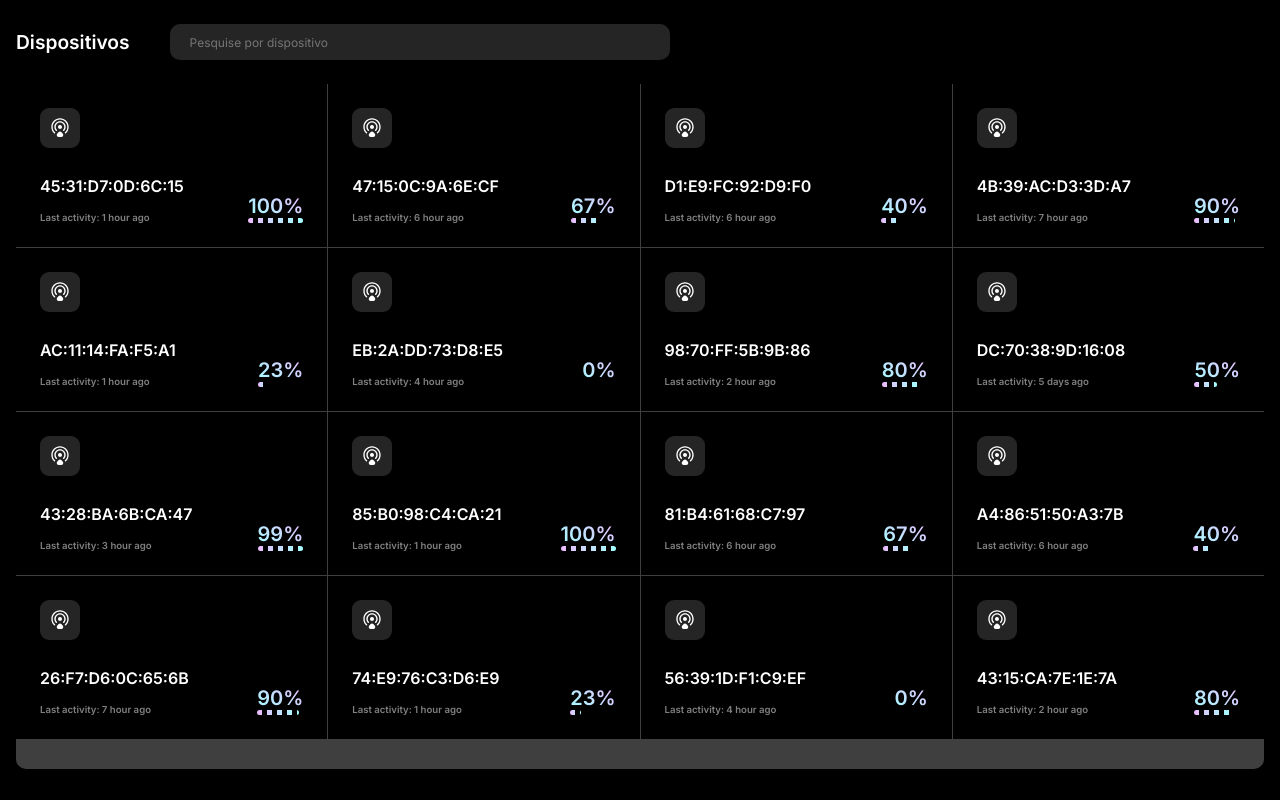
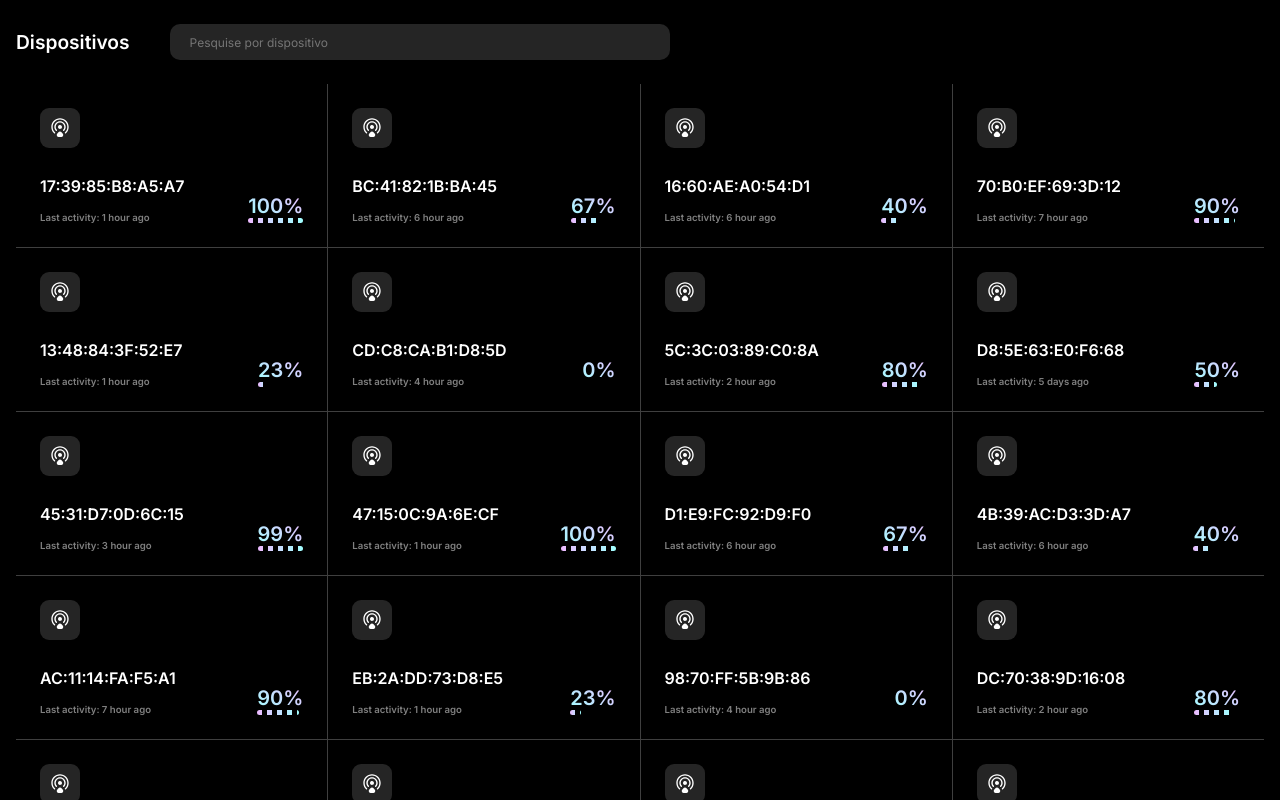
Before and after one commit to 2022M4T1-Inteli/Locus, a React (Vite) app in the folder src/front/: page /gallery in a window 1280 px wide. Shown: the top 800 px of the page. Built offline with nearby package versions, Linux system fonts and the light colour scheme.

Commit message:
feat(integration): :sparkles: Axios setup and login integration

```diff
--- a/src/front/package.json
+++ b/src/front/package.json
@@ -13,6 +13,7 @@
     "@emotion/styled": "^11.10.5",
     "@mui/icons-material": "^5.10.16",
     "@mui/material": "^5.10.16",
+    "axios": "^1.2.0",
     "classnames": "^2.3.2",
     "localforage": "^1.10.0",
     "match-sorter": "^6.3.1",
--- a/src/front/src/components/Banner.module.css
+++ b/src/front/src/components/Banner.module.css
@@ -17,6 +17,6 @@
     border: 5px solid transparent;
     display: flex;
     height: 100%;
-    width: 95%;
+    width: 70%;
     justify-content: center;
 }
--- a/src/front/src/components/Gallery.jsx
+++ b/src/front/src/components/Gallery.jsx
@@ -1,9 +1,10 @@
-import React from 'react';
-import { useState } from 'react';
+import React, { useState, useEffect } from 'react';
 import styles from './Gallery.module.css';
 import Device from '../assets/device.svg';
 import { Modal } from './Modal';
 import { LocusButton } from './LocusButton';
+import { useNavigate } from 'react-router-dom';
+import axios from 'axios';
 
 function mock_macandress() {
     return 'XX:XX:XX:XX:XX:XX'.replace(/X/g, function () {
@@ -12,7 +13,10 @@ function mock_macandress() {
 }
 
 export function Gallery() {
-    const [count, setCount] = useState([
+    const navigate = useNavigate();
+    const [modalOpen, setModalOpen] = useState(false);
+
+    const [devices, setDevices] = useState([
         {
             mac_str: mock_macandress(),
             battery_percent: 100,
@@ -93,9 +97,76 @@ export function Gallery() {
             battery_percent: 80,
             last_activity: 'Last activity: 2 hour ago',
         },
+        {
+            mac_str: mock_macandress(),
+            battery_percent: 90,
+            last_activity: 'Last activity: 7 hour ago',
+        },
+        {
+            mac_str: mock_macandress(),
+            battery_percent: 23,
+            last_activity: 'Last activity: 1 hour ago',
+        },
+        {
+            mac_str: mock_macandress(),
+            battery_percent: 0,
+            last_activity: 'Last activity: 4 hour ago',
+        },
+        {
+            mac_str: mock_macandress(),
+            battery_percent: 80,
+            last_activity: 'Last activity: 2 hour ago',
+        },
+        {
+            mac_str: mock_macandress(),
+            battery_percent: 90,
+            last_activity: 'Last activity: 7 hour ago',
+        },
+        {
+            mac_str: mock_macandress(),
+            battery_percent: 23,
+            last_activity: 'Last activity: 1 hour ago',
+        },
+        {
+            mac_str: mock_macandress(),
+            battery_percent: 0,
+            last_activity: 'Last activity: 4 hour ago',
+        },
+        {
+            mac_str: mock_macandress(),
+            battery_percent: 80,
+            last_activity: 'Last activity: 2 hour ago',
+        },
     ]);
 
-    const [modalOpen, setModalOpen] = useState(false);
+    //function updateDevices() {
+    //    axios
+    //        .get('http://0.0.0.0/devices')
+    //        .then(function (response) {
+    //            console.log(response);
+    //            if (response.status === 200) {
+    //                let devices_data = response.data.map((device) => {
+    //                    return {
+    //                        mac_str: device.macaddress,
+    //                        battery_percent: device.battery_level,
+    //                        last_activity: new Date().toLocaleString(),
+    //                    };
+    //                });
+    //                console.log(devices_data);
+    //                setDevices(devices_data);
+    //            }
+    //        })
+    //        .catch(function (error) {
+    //            if (error.response.status === 401) {
+    //                navigate('/login');
+    //            }
+    //        });
+    //}
+
+    //useEffect(() => {
+    //    updateDevices();
+    //}, []);
+
     return (
         <div className={styles.root}>
             {modalOpen && <Modal setOpenModal={setModalOpen} />}
@@ -113,7 +184,7 @@ export function Gallery() {
             </div>
             <div className={styles.box}>
                 <div className={styles.card}>
-                    {count.map((item) => {
+                    {devices.map((item) => {
                         return <DeviceCard {...item} />;
                     })}
                 </div>
@@ -125,6 +196,10 @@ export function Gallery() {
 const DeviceCard = ({ mac_str, battery_percent, last_activity }) => {
     const MIN_BATTERY_WIDTH = 0;
     const MAX_BATTERY_WIDTH = 64;
+
+    if (battery_percent == null) {
+        battery_percent = 100;
+    }
 
     const batteryWidth = (battery_percent / 100) * MAX_BATTERY_WIDTH;
 
--- a/src/front/src/components/Navbar.jsx
+++ b/src/front/src/components/Navbar.jsx
@@ -5,15 +5,15 @@ import { useEffect, useState } from 'react';
 export function Navbar({ buildings }) {
     const [buildingsFilters, setBuildingsFilters] = useState([]);
 
-    useEffect(() => {
-        const defaultFilter = 'Todos';
+    //useEffect(() => {
+    //    const defaultFilter = 'Todos';
 
-        setBuildingsFilters([defaultFilter, ...buildings]);
-    });
+    //    setBuildingsFilters([defaultFilter, ...buildings]);
+    //});
     return (
         <div className={styles.navbar}>
             <div className={styles.divButton}>
-                {buildingsFilters.map((elem) => {
+                {buildings.map((elem) => {
                     return <button className={styles.button}>{elem}</button>;
                 })}
             </div>
--- a/src/front/src/main.jsx
+++ b/src/front/src/main.jsx
@@ -5,7 +5,9 @@ import {
     RouterProvider,
     Route,
     redirect,
+    useNavigate,
 } from 'react-router-dom';
+
 import ErrorPage from './pages/ErrorPage';
 import LoginPage from './pages/LoginPage';
 import DashboardPage from './pages/DashboardPage';
--- a/src/front/src/pages/DashboardPage.jsx
+++ b/src/front/src/pages/DashboardPage.jsx
@@ -4,6 +4,8 @@ import { Navbar } from '../components/Navbar';
 import styles from './DashboardPage.module.css';
 
 export default function DashboardPage() {
+
+
     return (
         <div className={styles.dashboardPage}>
             <Dash />
--- a/src/front/src/pages/LoginPage.jsx
+++ b/src/front/src/pages/LoginPage.jsx
@@ -5,16 +5,23 @@ import IconButton from '@mui/material/IconButton';
 import InputLabel from '@mui/material/InputLabel';
 import VisibilityIcon from '@mui/icons-material/Visibility';
 import VisibilityOffIcon from '@mui/icons-material/VisibilityOff';
-
+import { useNavigate } from 'react-router-dom';
 import InputAdornment from '@mui/material/InputAdornment';
 import Input from '@mui/material/Input';
 import React, { useState } from 'react';
+
+import axios from 'axios';
 
 export default function LoginPage() {
     const [values, setValues] = React.useState({
         password: '',
         showPassword: false,
     });
+
+    const [email, setEmail] = useState('');
+
+    const navigate = useNavigate();
+
     const handleClickShowPassword = () => {
         setValues({ ...values, showPassword: !values.showPassword });
     };
@@ -27,18 +34,41 @@ export default function LoginPage() {
         setValues({ ...values, [prop]: event.target.value });
     };
 
+    function submitForm(e) {
+        e.preventDefault();
+
+        axios
+            .post('http://localhost:3131/api/auth/login', {
+                email: email,
+                password: values.password,
+            })
+            .then(function (response) {
+                if (response.status === 200) {
+                    navigate('/dashboard');
+                } else {
+                    alert('Usuário ou senha incorretos');
+                }
+            })
+            .catch(function (error) {
+                console.log(error);
+                alert('Usuário ou senha incorretos');
+            });
+    }
+
     return (
         <div className={styles.root}>
             <Banner />
             <div className={styles.loginContainer}>
                 <div className={styles.loginInnerContainer}>
                     <h1 className={styles.title}>Login</h1>
-                    <form className={styles.loginForm}>
+                    <form className={styles.loginForm} onSubmit={submitForm}>
                         <Input
                             className={styles.input}
                             type="email"
                             id="email"
                             placeholder="Email"
+                            value={email}
+                            onChange={(e) => setEmail(e.target.value)}
                         />
                         <Input
                             className={styles.input}
```
Also changed, not shown: 1 other file (tests, documents, lock files or other folders).
